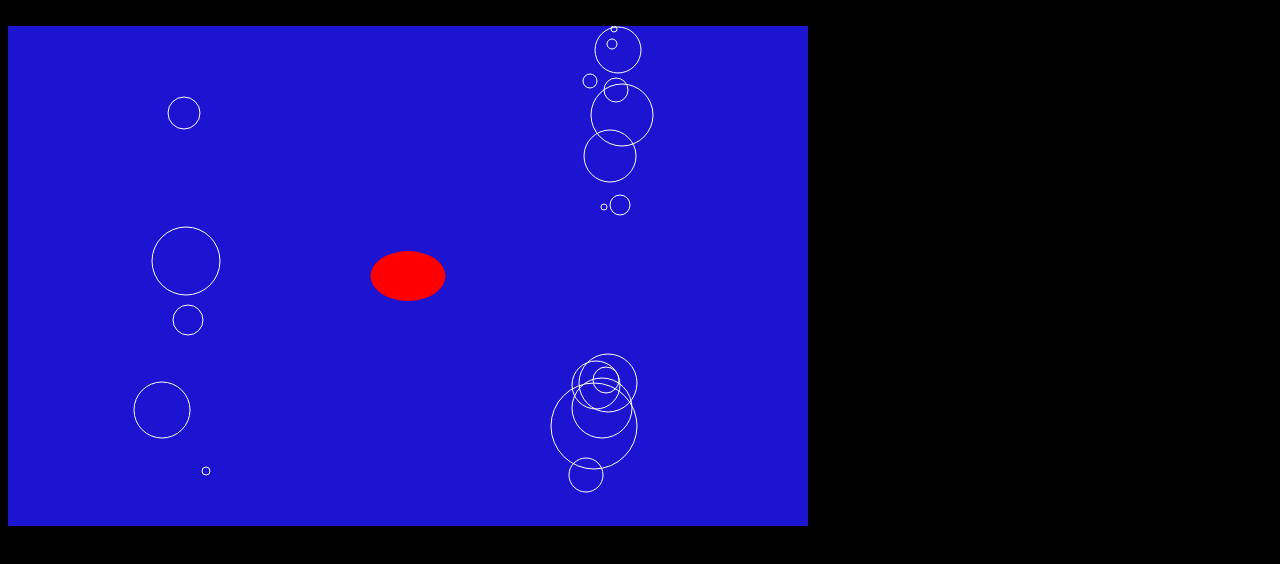
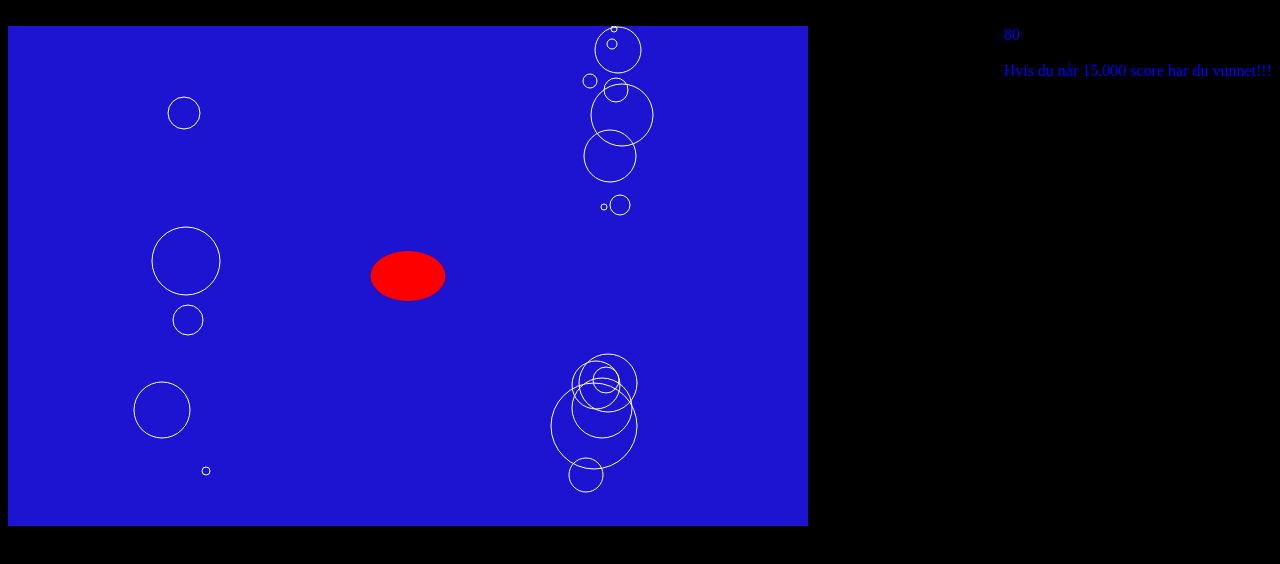
Before and after one commit to kongenhakon/spillete-spille-spill, a plain HTML site: page boblebryter/index.html in a window 1280 px wide. Drawn offline with Linux system fonts and the light colour scheme.

Commit message:
gjorde så du kan se scoren på boblebryter

```diff
--- a/boblebryter/index.html
+++ b/boblebryter/index.html
@@ -24,7 +24,7 @@
 
         <br>
 
-        <div style="float:right;">
+        <div style="float:right;color:blue;">
 
             <div id="score"></div>
             <br>
```
